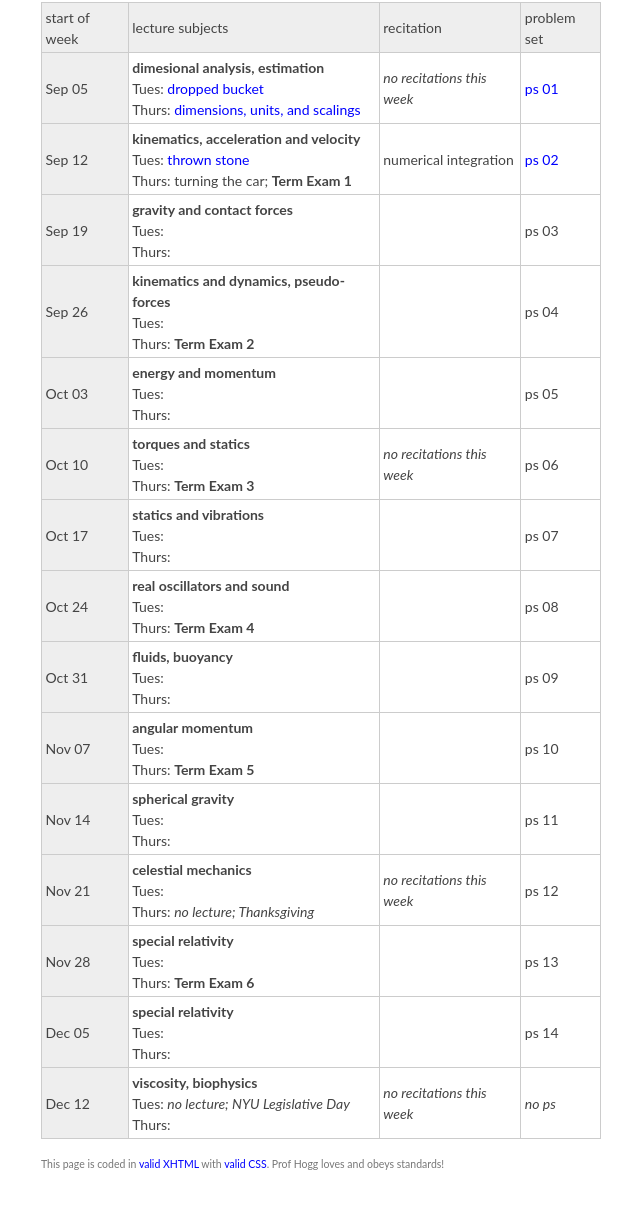
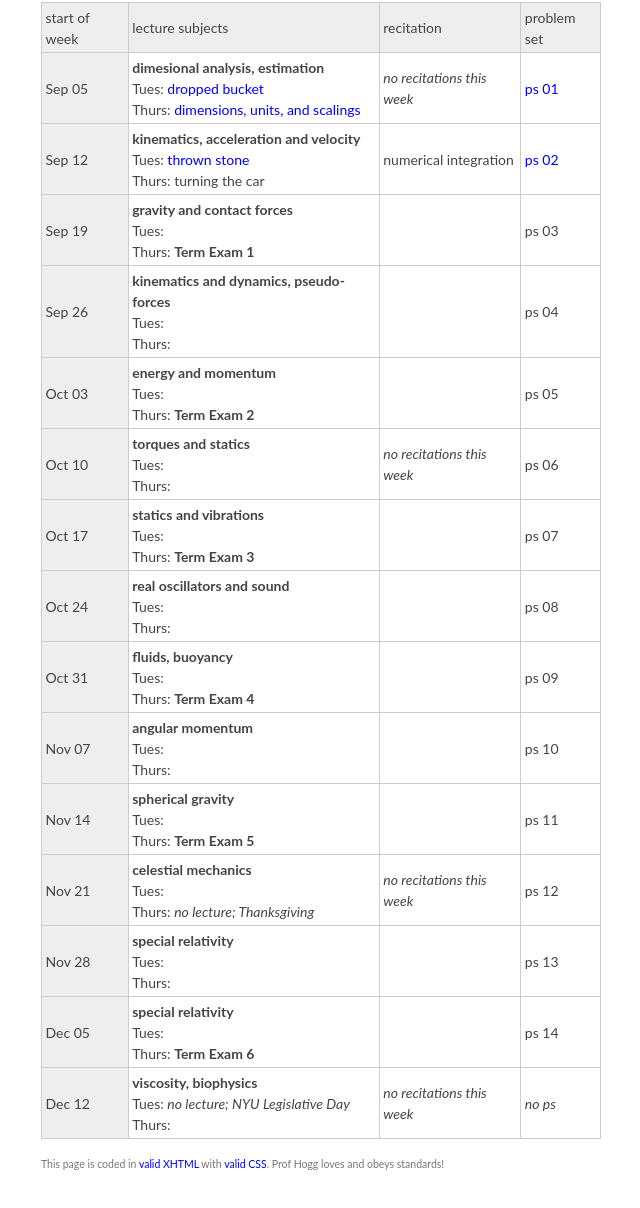
Before and after one commit to davidwhogg/Physics1, a plain HTML site: page www/physics1_index.html in a window 1280 px wide. Shown: the part 4326-5534 px from the top of the page, without its empty margins (9-649 px from the left). Drawn offline with Linux system fonts and the light colour scheme.

Commit message:
move all term exams

```diff
--- a/www/physics1_index.html
+++ b/www/physics1_index.html
@@ -327,7 +327,7 @@ check back here frequently.</p>
     <td><b>kinematics, acceleration and velocity</b><br/>
         Tues: <a href="2016/lecture-2016-09-13.pdf">thrown stone</a>
         <br/>
-	Thurs: turning the car; <b>Term Exam&nbsp;1</b>
+	Thurs: turning the car
         </td>
     <td>numerical integration</td>
     <td><a href="2016/physics1_ps02.pdf">ps&nbsp;02</a></td>
@@ -336,7 +336,7 @@ check back here frequently.</p>
     <td><b>gravity and contact forces</b><br/>
         Tues:
         <br/>
-        Thurs:
+        Thurs: <b>Term Exam&nbsp;1</b>
         </td>
     <td></td>
     <td>ps&nbsp;03</td>
@@ -345,7 +345,7 @@ check back here frequently.</p>
     <td><b>kinematics and dynamics, pseudo-forces</b><br/>
         Tues:
         <br/>
-        Thurs: <b>Term Exam&nbsp;2</b>
+        Thurs:
         </td>
     <td></td>
     <td>ps&nbsp;04</td>
@@ -354,7 +354,7 @@ check back here frequently.</p>
     <td><b>energy and momentum</b><br/>
         Tues:
         <br/>
-        Thurs:
+        Thurs: <b>Term Exam&nbsp;2</b>
         </td>
     <td></td>
     <td>ps&nbsp;05</td>
@@ -363,7 +363,7 @@ check back here frequently.</p>
     <td><b>torques and statics</b><br/>
         Tues:
         <br/>
-        Thurs: <b>Term Exam&nbsp;3</b>
+        Thurs:
         </td>
     <td><i>no recitations this week</i></td>
     <td>ps&nbsp;06</td>
@@ -372,7 +372,7 @@ check back here frequently.</p>
     <td><b>statics and vibrations</b><br/>
         Tues:
         <br/>
-        Thurs:
+        Thurs: <b>Term Exam&nbsp;3</b>
         </td>
     <td></td>
     <td>ps&nbsp;07</td>
@@ -381,7 +381,7 @@ check back here frequently.</p>
     <td><b>real oscillators and sound</b><br/>
         Tues:
         <br/>
-        Thurs: <b>Term Exam&nbsp;4</b>
+        Thurs:
         </td>
     <td></td>
     <td>ps&nbsp;08</td>
@@ -390,7 +390,7 @@ check back here frequently.</p>
     <td><b>fluids, buoyancy</b><br/>
 	Tues:
         <br/>
-        Thurs:
+        Thurs: <b>Term Exam&nbsp;4</b>
         </td>
     <td></td>
     <td>ps&nbsp;09</td>
@@ -399,7 +399,7 @@ check back here frequently.</p>
     <td><b>angular momentum</b><br/>
 	Tues:
         <br/>
-        Thurs: <b>Term Exam&nbsp;5</b>
+        Thurs:
         </td>
     <td></td>
     <td>ps&nbsp;10</td>
@@ -408,7 +408,7 @@ check back here frequently.</p>
     <td><b>spherical gravity</b><br/>
         Tues:
         <br/>
-        Thurs:
+        Thurs: <b>Term Exam&nbsp;5</b>
 	</td>
     <td></td>
     <td>ps&nbsp;11</td>
@@ -426,7 +426,7 @@ check back here frequently.</p>
     <td><b>special relativity</b><br/>
         Tues:
         <br/>
-        Thurs: <b>Term Exam&nbsp;6</b>
+        Thurs:
         </td>
     <td></td>
     <td>ps&nbsp;13</td>
@@ -435,7 +435,7 @@ check back here frequently.</p>
     <td><b>special relativity</b><br/>
         Tues:
         <br/>
-        Thurs:
+        Thurs: <b>Term Exam&nbsp;6</b>
         </td>
     <td></td>
     <td>ps&nbsp;14</td>
```
Also changed, not shown: 1 other file.
